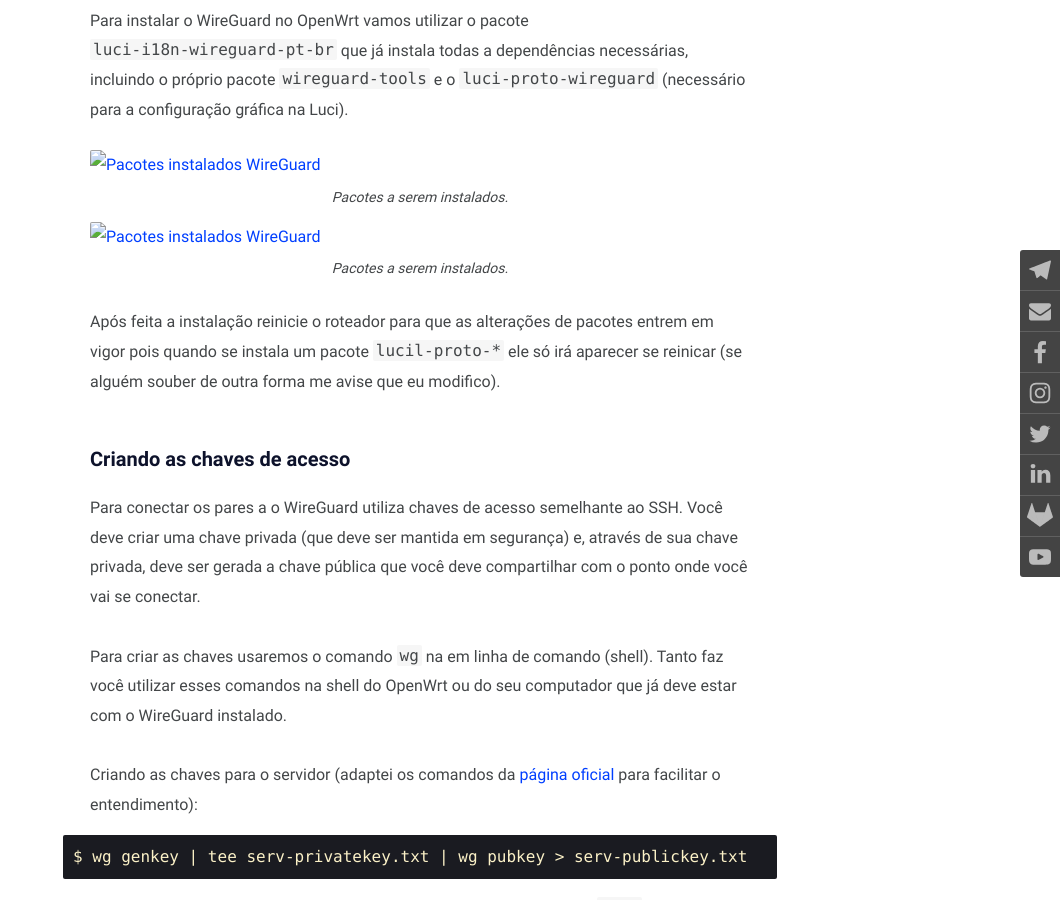
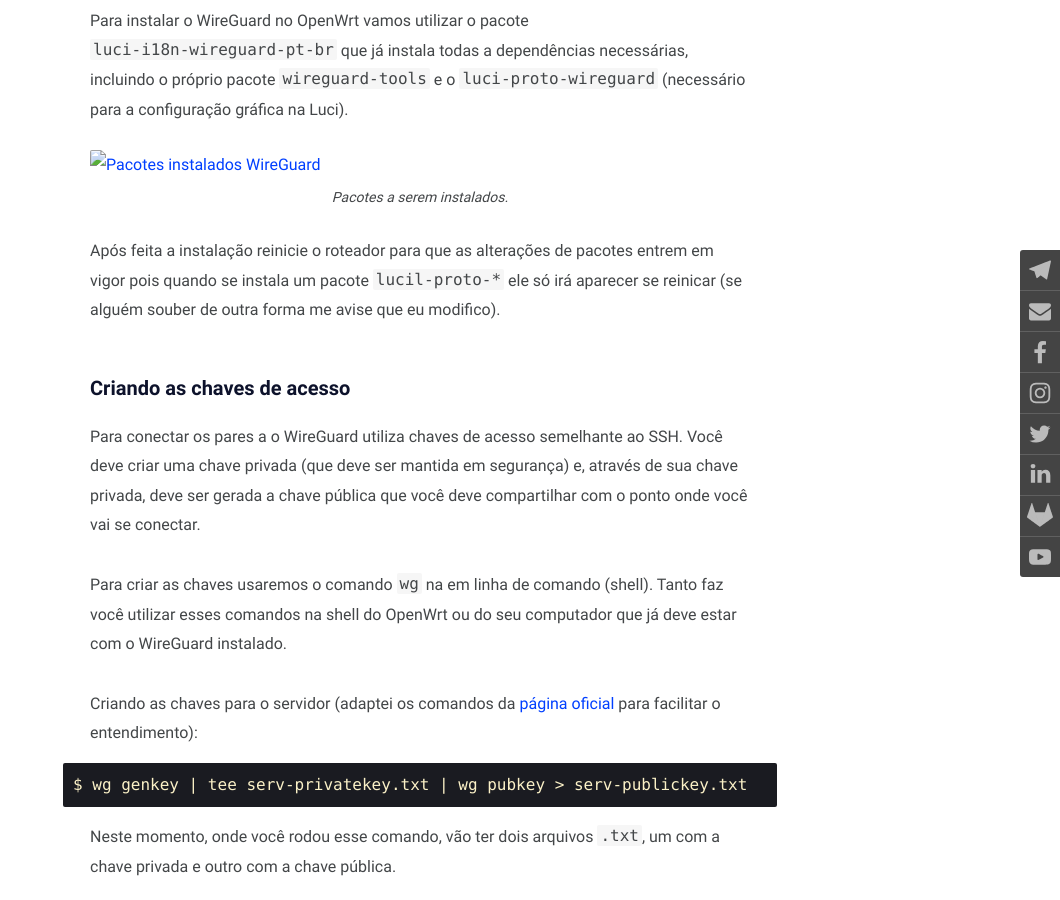
Before and after one commit to marieldejesus12/marieldejesus12.github.io, a Jekyll site: the page built from _posts/2020-05-20-configurando-o-wireguard-no-openwrt/2020-05-20-configurando-o-wireguard-no-openwrt.markdown, in a window 1280 px wide and 900 px high, scrolled down 937 px. Shown: the whole window, without its empty margins (220-1280 px from the left). Built offline with Jekyll 4.4.1, drawn with Linux system fonts in a browser that asks for light colours; some web fonts are replaced; comment, search, counter and statistics services are not loaded.

Commit message:
Correção na postagem

```diff
--- a/_posts/2020-05-20-configurando-o-wireguard-no-openwrt/2020-05-20-configurando-o-wireguard-no-openwrt.markdown
+++ b/_posts/2020-05-20-configurando-o-wireguard-no-openwrt/2020-05-20-configurando-o-wireguard-no-openwrt.markdown
@@ -18,12 +18,6 @@ O [OpenWrt](https://www.openwrt.org/){:target="blank"} é um sistema operacional
 
 Para instalar o WireGuard no OpenWrt vamos utilizar o pacote `luci-i18n-wireguard-pt-br` que já instala todas a dependências necessárias, incluindo o próprio pacote `wireguard-tools` e o `luci-proto-wireguard` (necessário para a configuração gráfica na Luci).
 
-<figure>
-  <a href="GpO7Q4J.png">
-    <img src="GpO7Q4J.png" alt="Pacotes instalados WireGuard">
-  </a>
-  <figcaption>Pacotes a serem instalados.</figcaption>
-</figure>
 <figure>
   <a href="GpO7Q4J.png">
     <img src="GpO7Q4J.png" alt="Pacotes instalados WireGuard">
```
